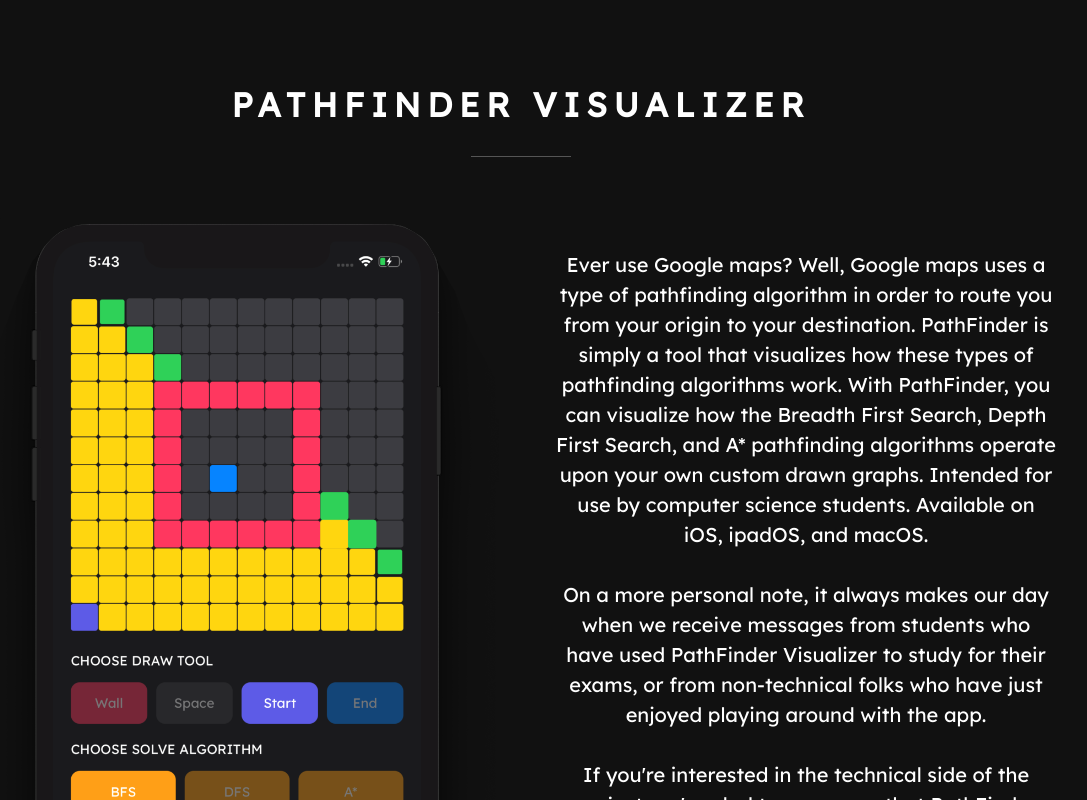
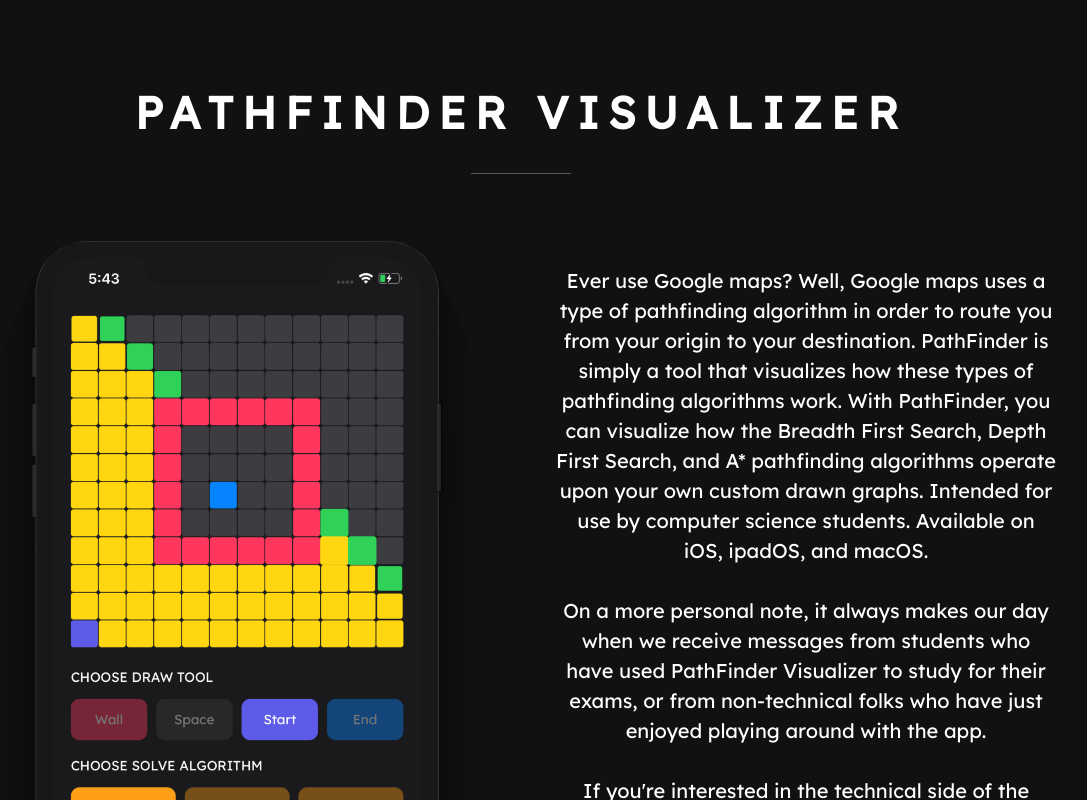
Before and after one commit to artemas-radik/PathFinder, a plain HTML site: page index.html in a window 1280 px wide. Shown: the whole page, without its empty margins (119-1206 px from the left). Drawn offline with nearby package versions, Linux system fonts and the light colour scheme; some packages are replaced by stand-ins of ours; a script that the page names is missing.

Commit message:
main to h1

```diff
--- a/index.html
+++ b/index.html
@@ -35,8 +35,8 @@
     <!-- PathFinder-->
     <section id="PathFinder" class="text" style="background-color: #111111; padding-top: 80px;">
       <div class="container">
-        <h2 class="d-flex justify-content-center" style="font-family: 'Lexend Deca', serif; color:white; text-align: center;">PathFinder Visualizer</h2>
-        <h2 class="heading d-flex justify-content-center" style="margin-bottom: 0px;"></h2>
+        <h1 class="d-flex justify-content-center" style="font-family: 'Lexend Deca', serif; color:white; text-align: center;">PathFinder Visualizer</h2>
+        <h1 class="heading d-flex justify-content-center" style="margin-bottom: 0px;"></h2>
           <div class="row" style="margin-top: 0px;">
             <div class="col-lg-6">
               <img src="img/PathFinder-screenshot-edited.png" alt="PathFinder Screenshot." class="img-responsive" style="width:100%;">
```
